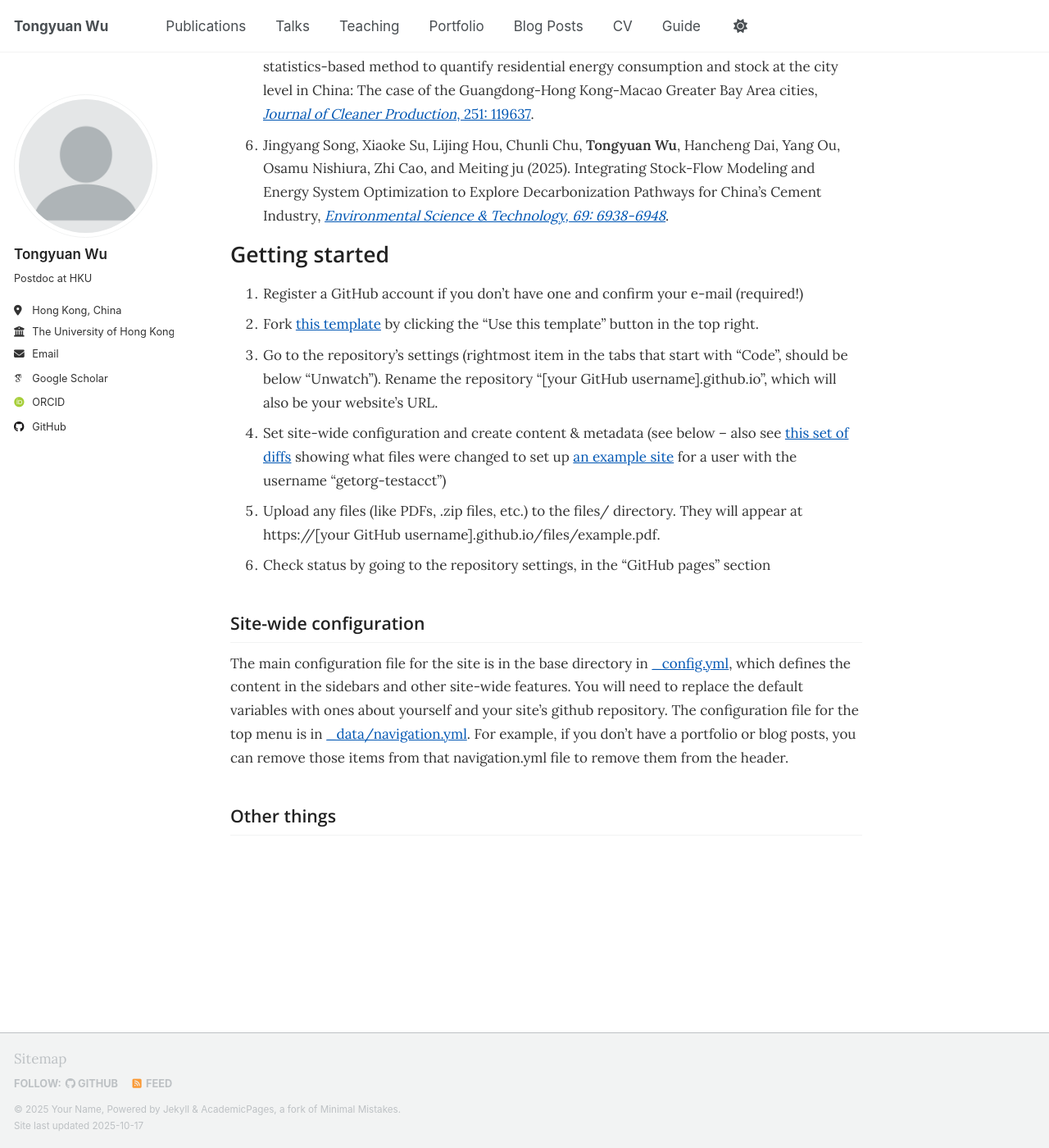
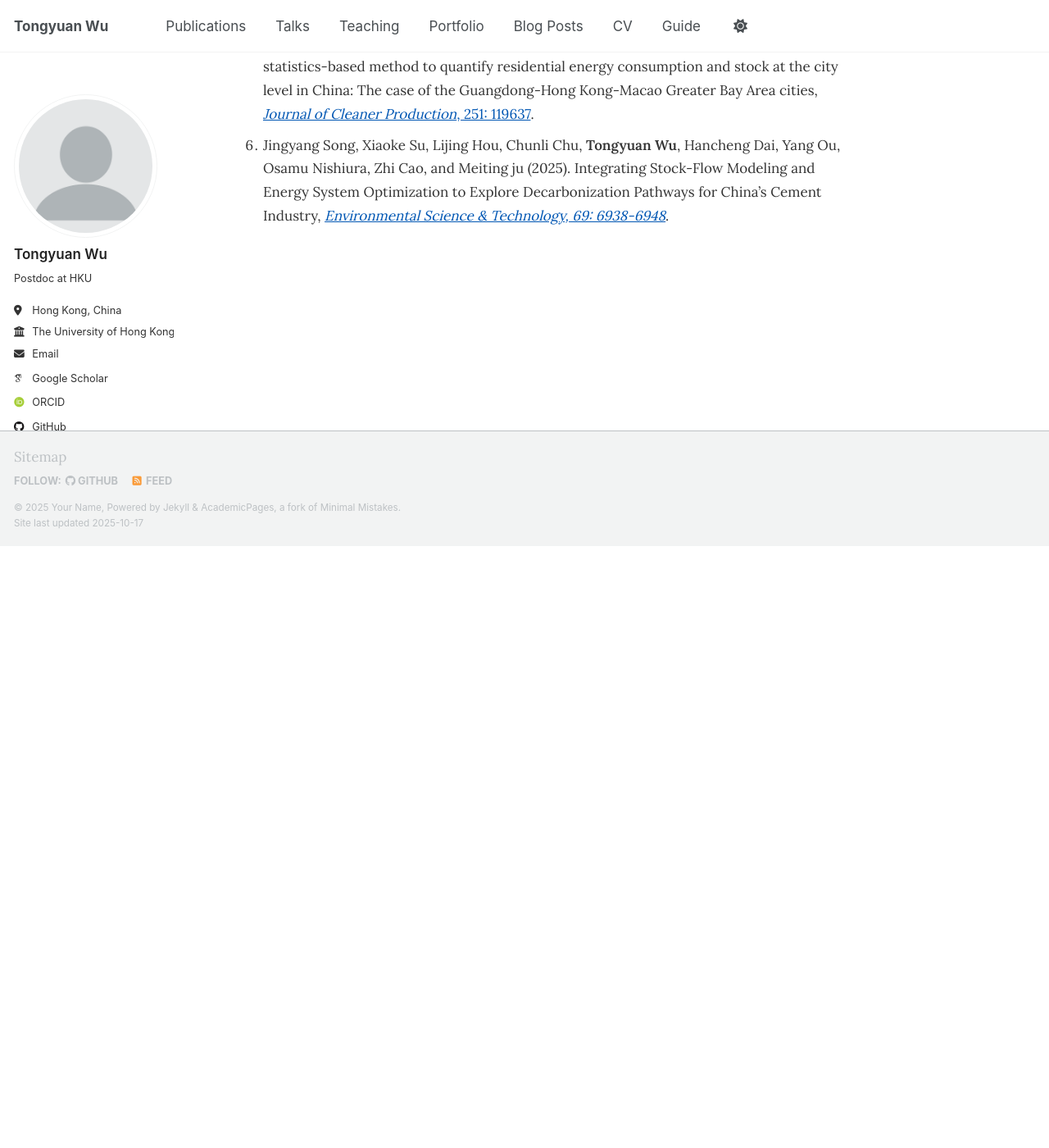
Before and after one commit to tongyuanwu/tongyuanwu.github.io, a Jekyll site: the page built from _pages/about.md, in a window 1280 px wide and 1400 px high, scrolled down 1083 px. Shown: the whole window at 82% size. Built offline with Jekyll 4.4.1, drawn with Linux system fonts in a browser that asks for light colours; some web fonts are replaced; a script that is not in the unit is left out; after the commit the page ends 1749 px from its top, so only the background shows below that; some of the changed text lies outside the part shown.

Commit message:
Update about.md

```diff
--- a/_pages/about.md
+++ b/_pages/about.md
@@ -21,19 +21,3 @@
 4. **Tongyuan Wu**, Thomas S.T. Ng, and Ji Chen (2022) Deciphering the CO2 emissions and emission intensity of cement sector in China through decomposition analysis, [*Journal of Cleaner Production*, 352: 131627](https://doi.org/10.1016/j.jclepro.2022.131627).
 5. Yousong Wang, **Tongyuan Wu**, Hongyang Li, Martin Skitmore, and Boya Su (2020) A statistics-based method to quantify residential energy consumption and stock at the city level in China: The case of the Guangdong-Hong Kong-Macao Greater Bay Area cities, [*Journal of Cleaner Production*, 251: 119637](https://doi.org/10.1016/j.jclepro.2019.119637).
 6. Jingyang Song, Xiaoke Su, Lijing Hou, Chunli Chu, **Tongyuan Wu**, Hancheng Dai, Yang Ou, Osamu Nishiura, Zhi Cao, and Meiting ju (2025). Integrating Stock-Flow Modeling and Energy System Optimization to Explore Decarbonization Pathways for China’s Cement Industry, [*Environmental Science & Technology, 69: 6938-6948*](https://doi.org/10.1021/acs.est.4c14724).
-
-Getting started
-======
-1. Register a GitHub account if you don't have one and confirm your e-mail (required!)
-1. Fork [this template](https://github.com/academicpages/academicpages.github.io) by clicking the "Use this template" button in the top right.
-1. Go to the repository's settings (rightmost item in the tabs that start with "Code", should be below "Unwatch"). Rename the repository "[your GitHub username].github.io", which will also be your website's URL.
-1. Set site-wide configuration and create content & metadata (see below -- also see [this set of diffs](http://archive.is/3TPas) showing what files were changed to set up [an example site](https://getorg-testacct.github.io) for a user with the username "getorg-testacct")
-1. Upload any files (like PDFs, .zip files, etc.) to the files/ directory. They will appear at https://[your GitHub username].github.io/files/example.pdf.
-1. Check status by going to the repository settings, in the "GitHub pages" section
-
-Site-wide configuration
-------
-The main configuration file for the site is in the base directory in [_config.yml](https://github.com/academicpages/academicpages.github.io/blob/master/_config.yml), which defines the content in the sidebars and other site-wide features. You will need to replace the default variables with ones about yourself and your site's github repository. The configuration file for the top menu is in [_data/navigation.yml](https://github.com/academicpages/academicpages.github.io/blob/master/_data/navigation.yml). For example, if you don't have a portfolio or blog posts, you can remove those items from that navigation.yml file to remove them from the header.
-
-Other things
-------
```
Also changed, not shown: other parts of _pages/about.md (+1 -1 lines).
